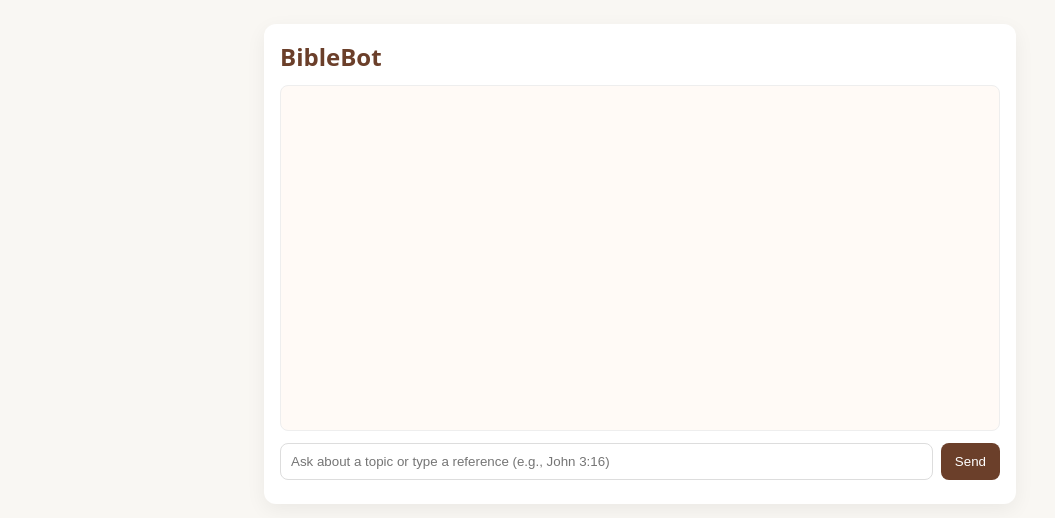
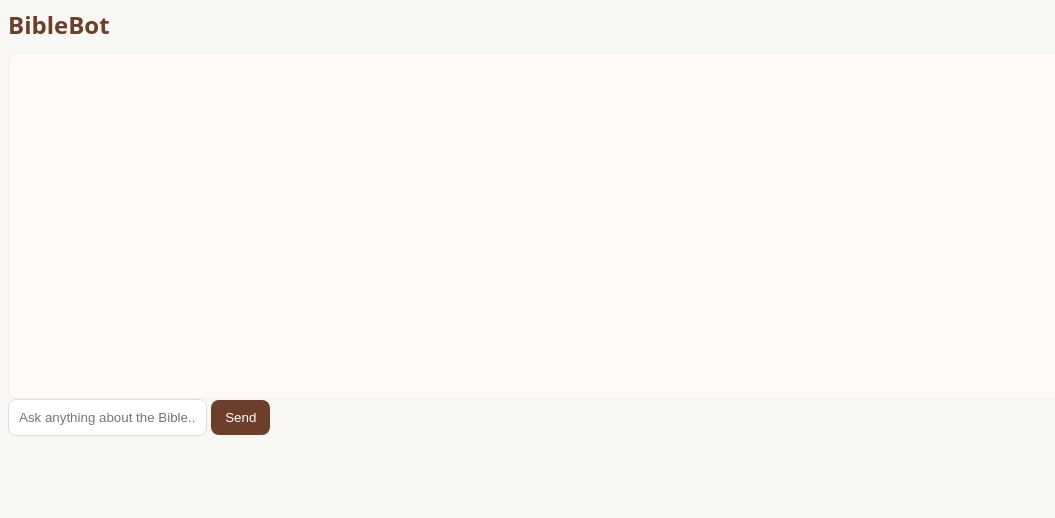
Before and after one commit to edbower-ai/biblebot-mockup, a plain HTML site: page index.html in a window 1280 px wide. Shown: the whole page, without its empty margins (0-1055 px from the left). Drawn offline with Linux system fonts and the light colour scheme.

Commit message:
Update index.html

```diff
--- a/index.html
+++ b/index.html
@@ -1,23 +1,21 @@
-<!doctype html>
+<!DOCTYPE html>
 <html lang="en">
 <head>
-  <meta charset="utf-8" />
-  <meta name="viewport" content="width=device-width,initial-scale=1" />
+  <meta charset="UTF-8">
+  <meta name="viewport" content="width=device-width, initial-scale=1.0">
   <title>BibleBot</title>
-  <link rel="stylesheet" href="styles.css" />
+  <link rel="stylesheet" href="styles.css">
 </head>
 <body>
-  <main class="container">
+  <div id="app">
     <h1>BibleBot</h1>
-
     <div id="chat" class="chat"></div>
-
-    <div class="composer">
-      <input id="userInput" placeholder="Ask about a topic or type a reference (e.g., John 3:16)" />
+    <div class="input-container">
+      <input type="text" id="userInput" placeholder="Ask anything about the Bible..." />
       <button id="sendBtn">Send</button>
     </div>
-    <div id="status" class="status"></div>
-  </main>
+    <p id="status"></p>
+  </div>
 
   <script src="app.js"></script>
 </body>
```
